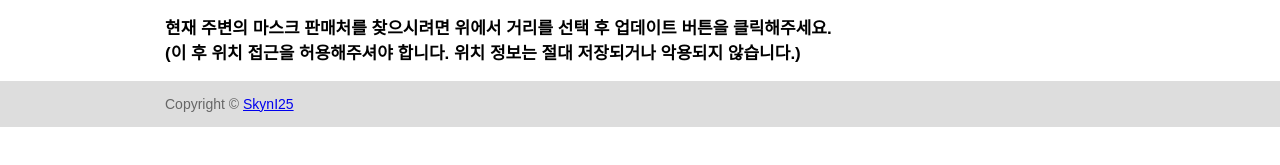
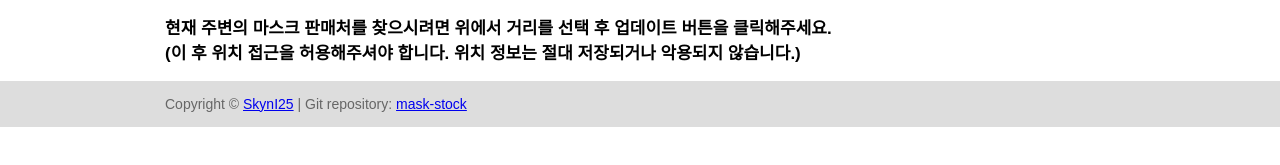
Before and after one commit to SkynI25/mask-stock, a plain HTML site: page index.html in a window 1280 px wide. Shown: the part 145-310 px from the top of the page. Drawn offline with Linux system fonts and the light colour scheme.

Commit message:
add git repository address

```diff
--- a/index.html
+++ b/index.html
@@ -54,7 +54,7 @@
     <footer class="footer">
         <div class="footer-inner">
             <div class="copyright">
-                <p>Copyright &copy; <a href="https://github.com/SkynI25">SkynI25</a></p>
+                <p>Copyright &copy; <a href="https://github.com/SkynI25">SkynI25</a> | Git repository: <a href="https://github.com/SkynI25/mask-stock">mask-stock</a></p>
             </div>
         </div>
     </footer>
```
